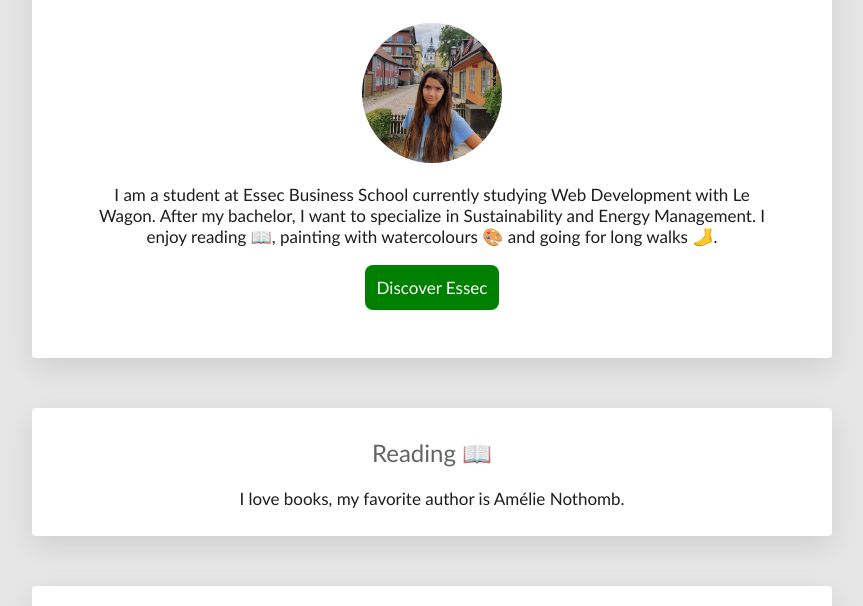
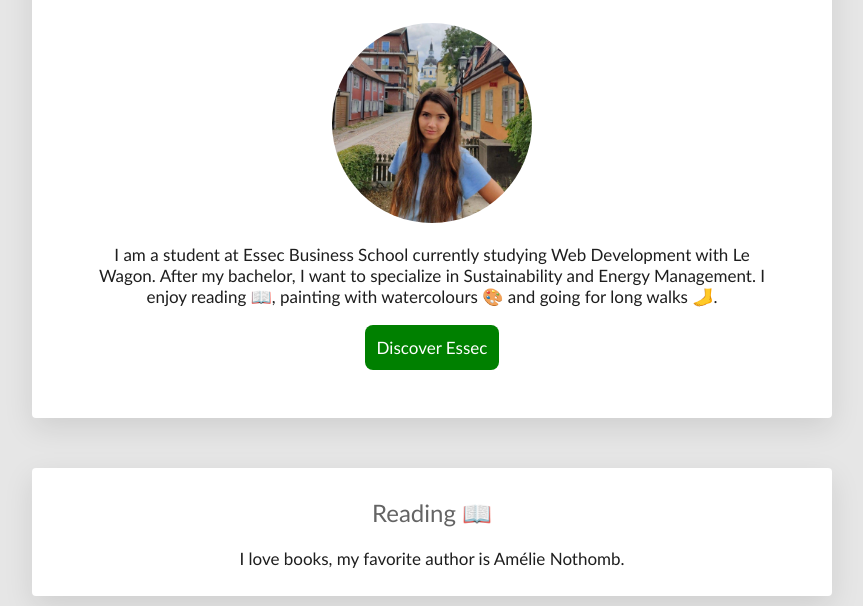
Before and after one commit to sophie-martin-55/my-profile, a plain HTML site: page index.html in a window 1280 px wide. Shown: the part 194-800 px from the top of the page, without its empty margins (208-1071 px from the left). Drawn offline with Linux system fonts and the light colour scheme.

Commit message:
Update index.html

```diff
--- a/index.html
+++ b/index.html
@@ -15,7 +15,7 @@
 		<div class="card-white" id="introduction">
 
 			<h1>Hello, I'm Sophie !</h1>
-			<img src="profile.jpg" class="img-circle" width="140" height="140" alt="Sophie Martin">
+			<img src="profile.jpg" class="img-circle" width="200" height="200" alt="Sophie Martin">
 			<p>
 			I am a student at Essec Business School currently studying Web Development with Le Wagon. After my bachelor, I want to specialize in Sustainability and Energy Management. I enjoy reading 📖, painting with watercolours 🎨 and going for long walks 🦶.
 			</p>
```
